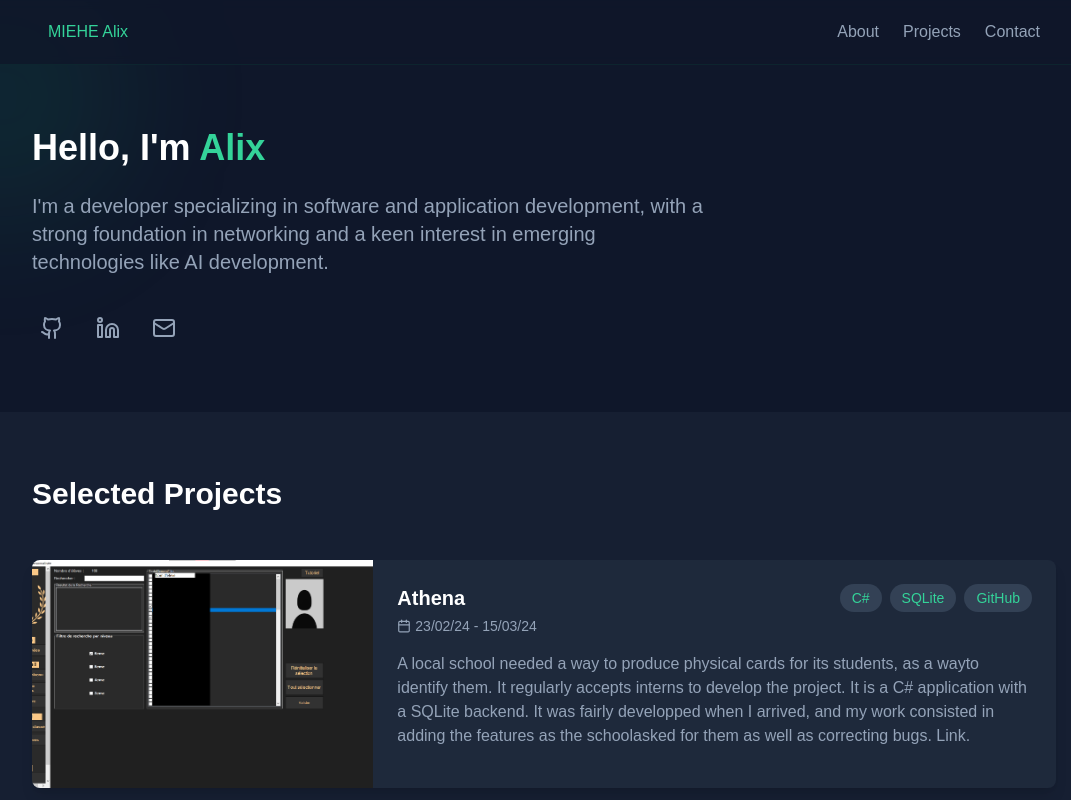
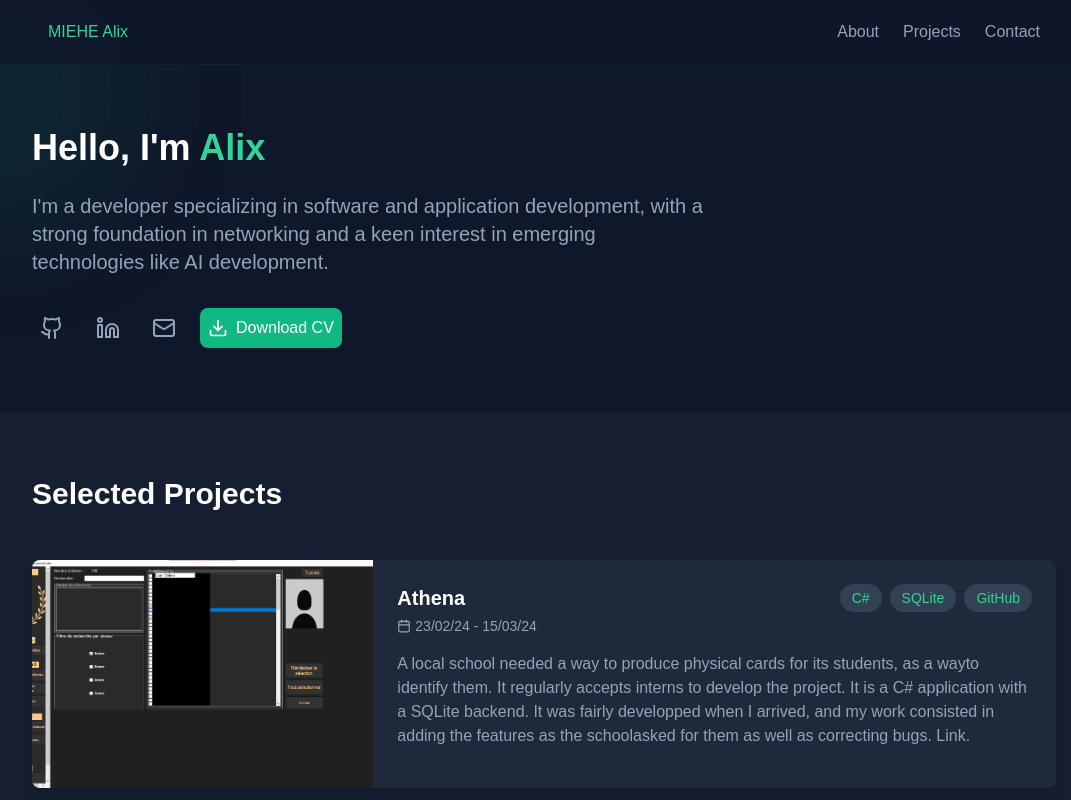
Before and after one commit to Boulede987/my-portfolio, a Next.js app: page / in a window 1280 px wide. Shown: the top 800 px of the page, without its empty margins (96-1167 px from the left). Built offline with nearby package versions, Linux system fonts and the light colour scheme.

Commit message:
download cv

```diff
--- a/app/page.tsx
+++ b/app/page.tsx
@@ -145,6 +145,9 @@ const Portfolio: React.FC = () => {
             <a href="mailto:alixmiehe2004@gmail.com" className="p-2 text-slate-400 hover:text-emerald-400 transition-colors">
               <Mail size={24} />
             </a>
+            <a href="/files/CV_Alix_Miehe.pdf" download className="p-2 bg-emerald-500 text-white rounded-lg hover:bg-emerald-600 transition-colors flex items-center">
+              <Download size={20} className="mr-2" /> Download CV
+            </a>
           </div>
         </div>
       </section>
```
Also changed, not shown: 1 other file (tests, documents, lock files or other folders).
